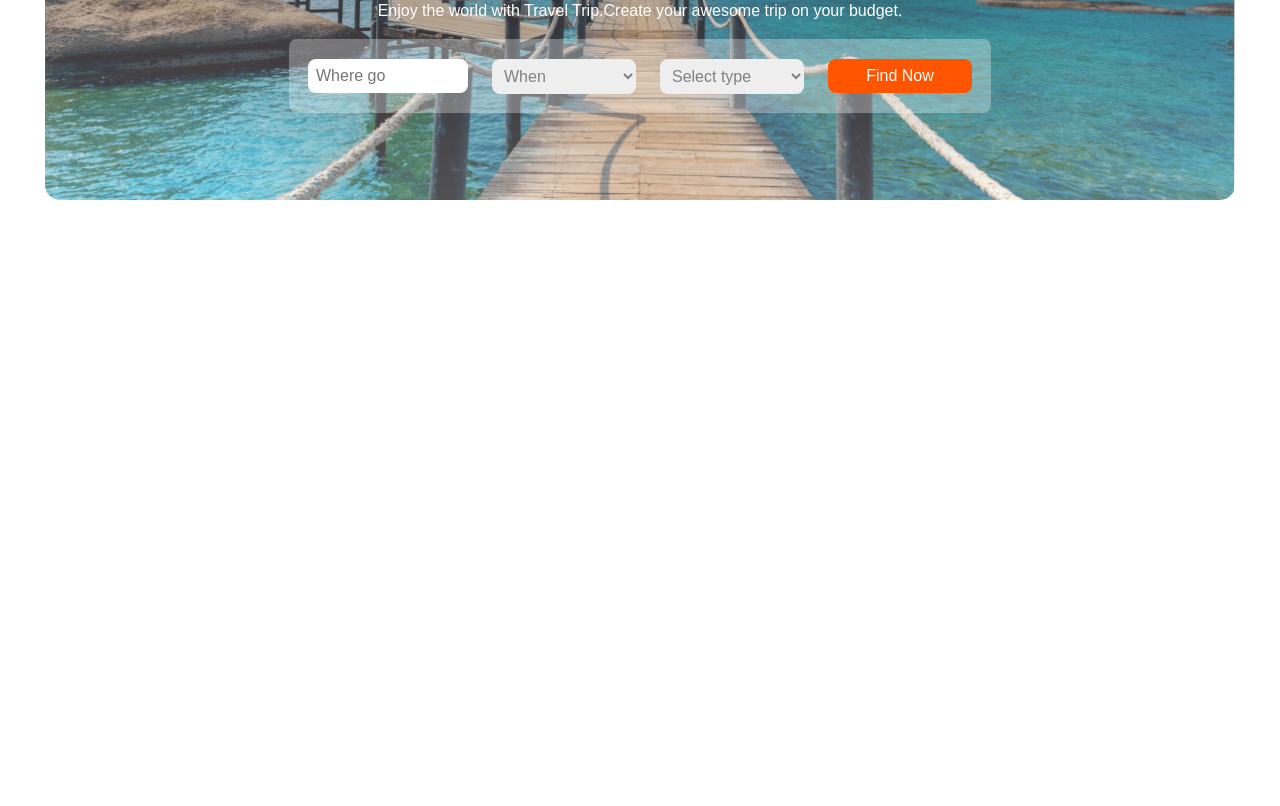
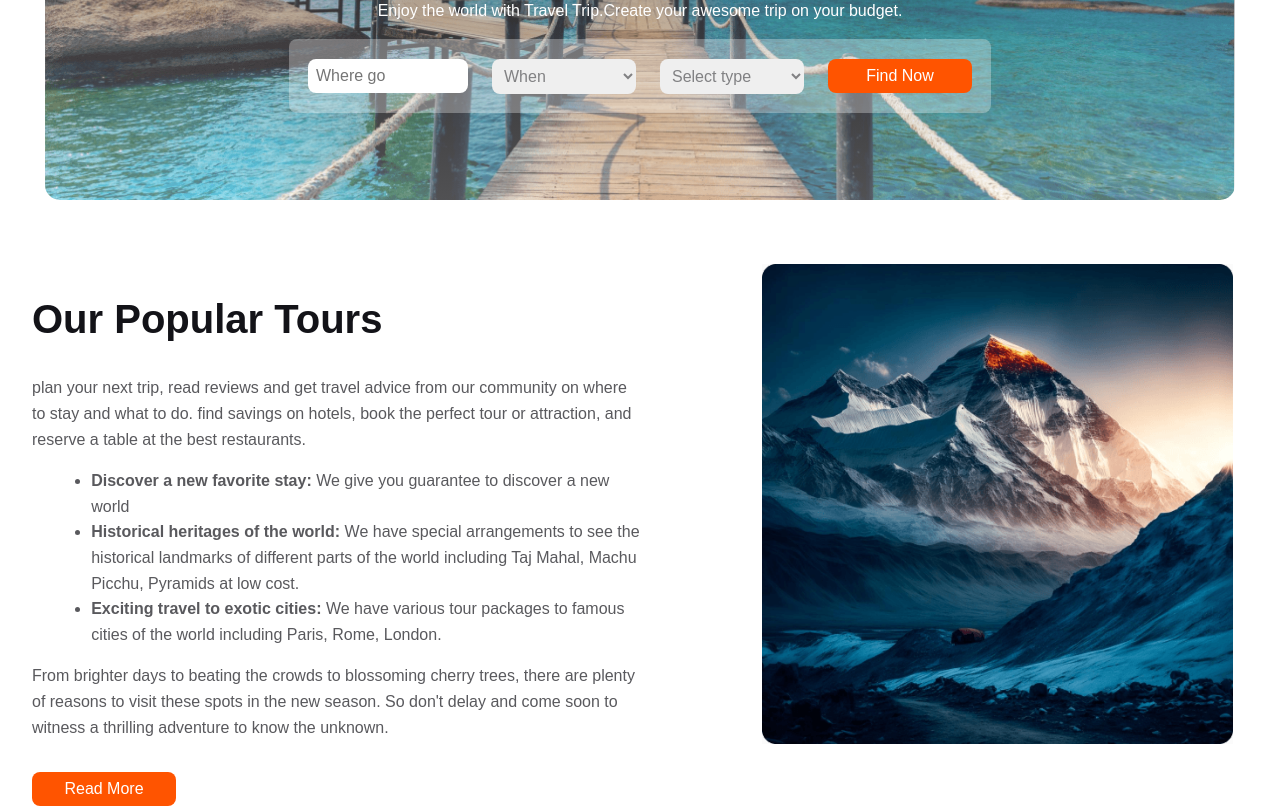
Before and after one commit to nafiulkabirbd/travel-share, a plain HTML site: page index.html in a window 1280 px wide. Shown: the part 404-1210 px from the top of the page. Before the commit the page ends 800 px from the top, so only its background shows below. Drawn offline with Linux system fonts and the light colour scheme.

Commit message:
popular tours added

```diff
--- a/css/style.css
+++ b/css/style.css
@@ -163,3 +163,66 @@ select {
 }
 
 /* banner related style end */
+
+/* popular tours related style start */
+
+.popular-tours {
+    max-width: 1450px;
+    width: 95%;
+    height: auto;
+    margin: 4rem auto auto;
+    gap: 2.5rem;
+    display: flex;
+    justify-content: space-between;
+}
+
+.left-side {
+    width: 50%;
+}
+
+.left-side h1 {
+    color: #131318;
+    font-family: "Mulish", sans-serif;
+    font-size: 2.5rem;
+    font-style: normal;
+    font-weight: 800;
+    line-height: normal;
+}
+
+.left-side p {
+    color: rgba(19, 19, 24, 0.70);
+    font-family: "Mulish", sans-serif;
+    font-size: 1rem;
+    font-style: normal;
+    font-weight: 400;
+    line-height: 1.6rem;
+}
+
+.left-side>ul {
+    margin-left: 1.2rem;
+}
+
+
+.left-side ul>li {
+    color: rgba(19, 19, 24, 0.70);
+    font-family: "Mulish", sans-serif;
+    font-size: 1rem;
+    font-style: normal;
+    font-weight: 400;
+    line-height: 1.6rem;
+}
+
+.right-side {
+    width: 40%;
+}
+
+.right-side img {
+    width: 97%;
+    height: 60vh;
+}
+
+.left-side .btn {
+    margin-top: 1rem;
+}
+
+/* popular tours related style end */
--- a/index.html
+++ b/index.html
@@ -82,6 +82,34 @@
 
         <!-- banner section end -->
 
+        <!-- popular tours section start -->
+
+        <section class="popular-tours">
+            <div class="left-side">
+                <h1>Our Popular Tours</h1>
+                <p>plan your next trip, read reviews and get travel advice from our community on where to stay and what
+                    to do. find savings on hotels, book the perfect tour or attraction, and reserve a table at the best
+                    restaurants.</p>
+                <ul>
+                    <li><b>Discover a new favorite stay:</b> We give you guarantee to discover a new world</li>
+                    <li><b>Historical heritages of the world:</b> We have special arrangements to see the historical
+                        landmarks of different parts of the world including Taj Mahal, Machu Picchu, Pyramids at low
+                        cost. </li>
+                    <li><b>Exciting travel to exotic cities:</b> We have various tour packages to famous cities of the
+                        world including Paris, Rome, London.</li>
+                </ul>
+                <p>From brighter days to beating the crowds to blossoming cherry trees, there are plenty of reasons to
+                    visit these spots in the new season. So don't delay and come soon to witness a thrilling adventure
+                    to know the unknown.</p>
+                <button class="btn">Read More</button>
+            </div>
+            <div class="right-side">
+                <img src="images/popular-tours.png" alt="popular-tours">
+            </div>
+        </section>
+
+        <!-- popular tours section end -->
+
     </main>
 
     <!-- main section end -->
```
Also changed, not shown: images/popular-tours.png (renamed from images/Rectangle 4.png).
